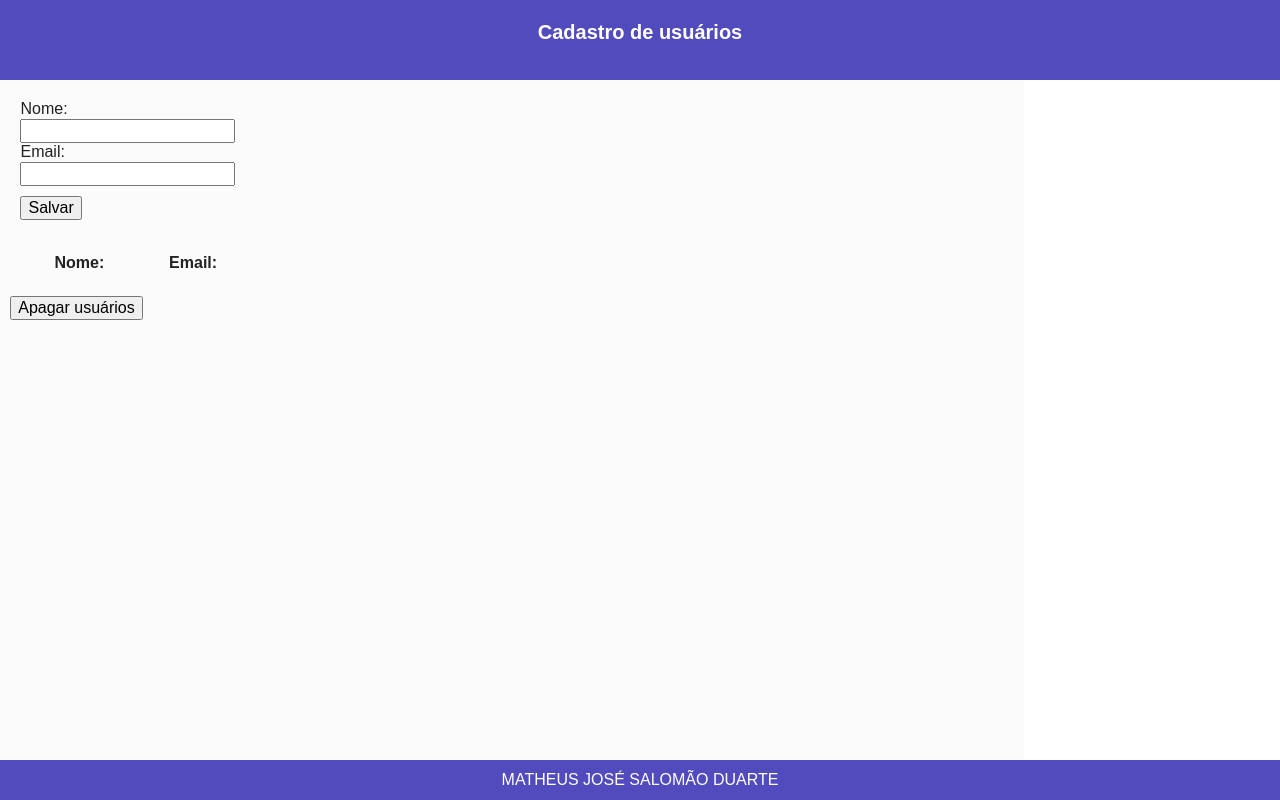
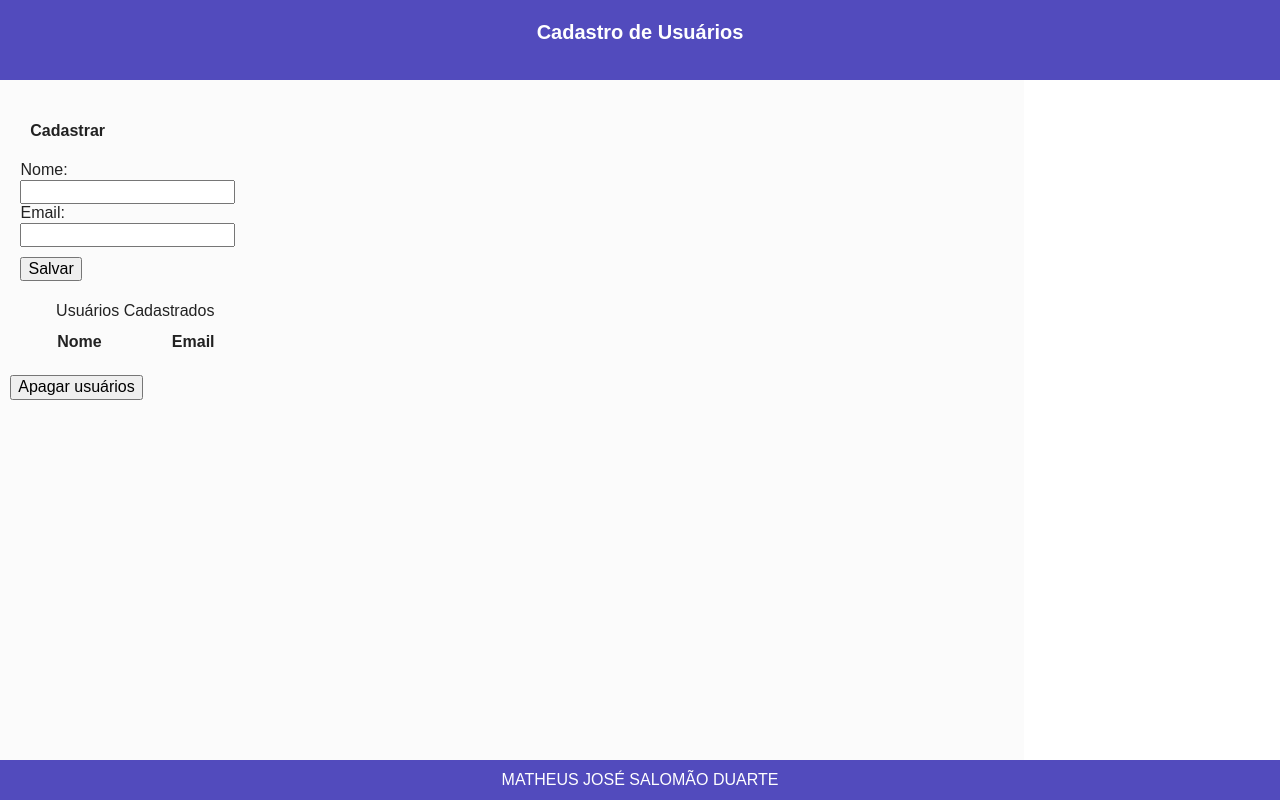
Before and after one commit to mathesbh/projeto-frontend, a website built with Parcel: page index.html in a window 1280 px wide. Built offline with nearby package versions, Linux system fonts and the light colour scheme.

Commit message:
Changes to some headers

```diff
--- a/index.html
+++ b/index.html
@@ -25,11 +25,12 @@
 <body>
 
     <header>
-        <h1 class="app-title">Cadastro de usuários</h1>
+        <h1 class="app-title">Cadastro de Usuários</h1>
     </header>
     <main>
         <section class="main-feature">
             <form id="form">
+                <h4>Cadastrar</h4>
                 <label for="name">Nome:</label><br>
                 <input type="text" id="name"><br>
                 <label for="email">Email:</label><br>
@@ -37,9 +38,12 @@
                 <button id="btnSave" onclick="addUser()">Salvar</button>
             </form>
             <table>
+                <caption>Usuários Cadastrados</caption>
                 <thead>
-                    <th>Nome:</th>
-                    <th>Email:</th>
+                    <tr>
+                        <th>Nome</th>
+                        <th>Email</th>
+                    </tr>
                 </thead>
                 <tbody id="tbUsers">
 
```
